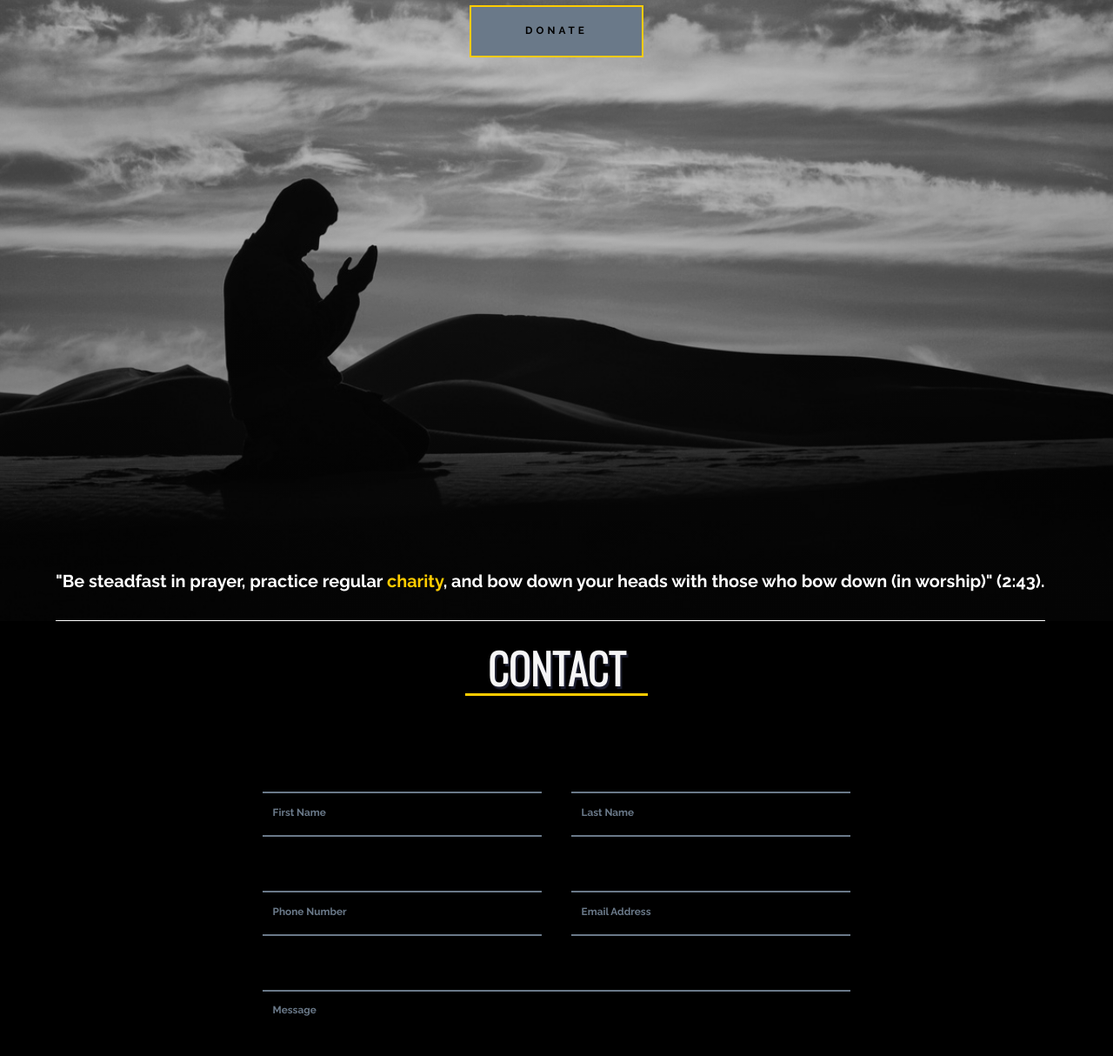
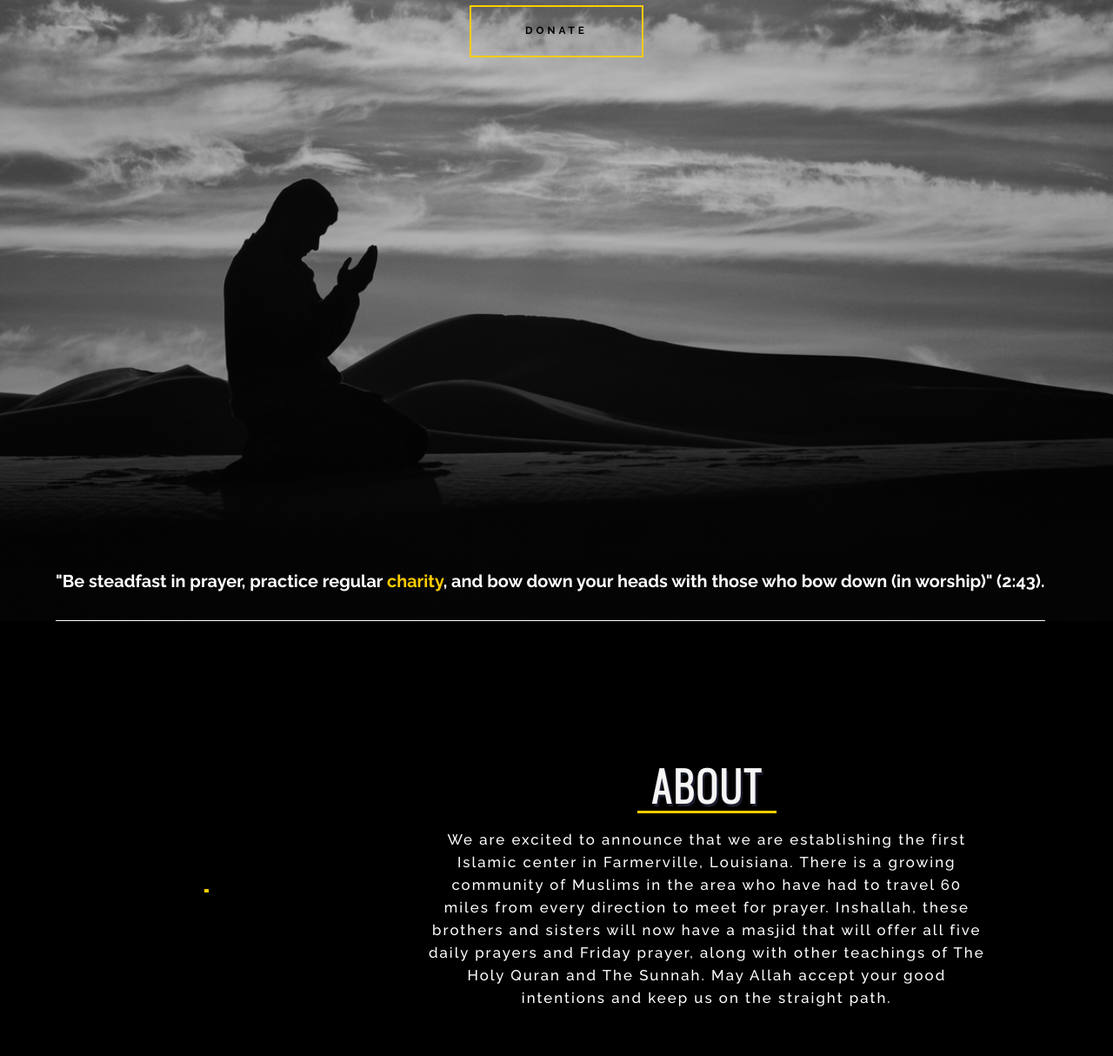
Before and after one commit to omerasiddiqui/icfla, a website: page index.html in a window 1280 px wide. Shown: the part 86-1300 px from the top of the page at 87% size. Drawn offline with nearby package versions, Linux system fonts and the light colour scheme; a web font is replaced by a local one.

Commit message:
css animate

```diff
--- a/index.html
+++ b/index.html
@@ -1,5 +1,6 @@
 <!DOCTYPE html>
 <html lang="en">
+
 <head>
     <meta charset="UTF-8">
     <meta name="viewport" content="width=device-width, initial-scale=1.0">
@@ -9,6 +10,7 @@
     <link rel="stylesheet" href="css/style.css">
     <title>Islamic Center of Farmerville</title>
 </head>
+
 <body>
 
     <!-- header starts here -->
@@ -16,10 +18,13 @@
         <div class="wrapper">
             <div class="header-text-div">
                 <h1 class="heading-text animated fadeInUp">Islamic Center of Farmerville</h1>
-                    <a class="donate animated fadeInUp" href="https://www.gofundme.com/islamic-center-of-farmerville">Donate</a>
+            </div>
+            <div class="donate-container">
+                    <a class="donate animated hide" href="https://www.gofundme.com/islamic-center-of-farmerville">Donate</a>
             </div>
             <div class="quotes">
-                    <h5 class="animated fadeInUp">"Be steadfast in prayer, practice regular <span class="charity">charity</span>, and bow down your heads with those who bow down (in worship)" (2:43).</h5>
+                <h5 class="animated fadeInUp">"Be steadfast in prayer, practice regular <span class="charity">charity</span>,
+                    and bow down your heads with those who bow down (in worship)" (2:43).</h5>
 
                 <!-- generated in js -->
             </div>
@@ -30,14 +35,29 @@
 
     <!-- main starts here -->
     <main>
+
+        <div class="about">
+            <div class="about-left"><h3><div class="prayerTimesWrapper">
+                    <div class="prayerTimes animated fadeInUp" style="color: white;"></div>
+                </div></h3></div>
+            <div class="about-right">
+                <h1 class="heading-text about-heading">about</h1>
+                <p class="about-content">
+                    We are excited to announce that we are establishing the first Islamic center in Farmerville, Louisiana.
+                    There is a growing community of Muslims in the area who have had to travel 60 miles from every
+                    direction to meet for prayer. Inshallah, these brothers and sisters will now have a masjid that will offer
+                    all five daily prayers and Friday prayer, along with other teachings of The Holy Quran and The Sunnah. May Allah accept
+                    your good intentions and keep us on the straight path.
+                </p>
+            </div>
+        </div>
+
+
         <div class="contact">
             <h2 class="heading-text contact">Contact</h2>
         </div>
         <div class="outer-container">
             <div id="container">
-
-
-
 
                 <span class="input">
                     <input type="text" class="input__field" id="input-1" />
@@ -78,13 +98,6 @@
 
             </div>
         </div>
-                    <div class="prayerTimesWrapper">
-                        <div class="prayerTimes animated fadeInUp" style="color: white;"></div>
-                    </div>
-
-
-
-
 
     </main>
     <!-- main ends here -->
@@ -96,7 +109,9 @@
     <!-- footer ends here -->
 
 
-    <script src="https://code.jquery.com/jquery-3.3.1.min.js" integrity="sha256-FgpCb/KJQlLNfOu91ta32o/NMZxltwRo8QtmkMRdAu8="crossorigin="anonymous"></script>
+    <script src="https://code.jquery.com/jquery-3.3.1.min.js" integrity="sha256-FgpCb/KJQlLNfOu91ta32o/NMZxltwRo8QtmkMRdAu8="
+        crossorigin="anonymous"></script>
     <script src="js/script.js"></script>
 </body>
+
 </html>
--- a/js/script.js
+++ b/js/script.js
@@ -18,8 +18,15 @@ function changeText() {
 
   setInterval(changeText, 8000);
 
+  function makeShake() {
+      $(".donate").removeClass("hide");
+      $(".donate").addClass("flip");
+  }
 
-////// [form script] ////////
+  setInterval(makeShake, 1500)
+
+
+////// [ form script ] ////////
 
 var $input;
 
@@ -54,10 +61,12 @@ $(document).ready(function() {
 
 });
 
+////////////// [ prayer times ] /////////////////////
+
 var API_KEY = "f7a9d9d54358c3cd93b834ec60d1d8be";
 
 jQuery(function($) {
-    $.getJSON('http://muslimsalat.com/denver/daily.json?key=API_KEY&jsoncallback=?', function (times)
+    $.getJSON('http://muslimsalat.com/monroe/daily.json?key=API_KEY&jsoncallback=?', function (times)
     {
         console.log(times);
         $('.prayerTimes')
--- /dev/null
+++ b/sass/partials/_about.scss
@@ -0,0 +1,34 @@
+.about {
+    display: flex;
+    padding: 5% 0%;
+    margin: 0 5%;
+    border-bottom: 1px solid white;
+    z-index: 30;
+}
+
+.about-heading {
+    display: inline-block;
+}
+
+.about-left, .about-right {
+    height: 60vh;
+    color: white;
+    text-align: center;
+    display: flex;
+    justify-content: center;
+    align-items: center;
+}
+
+.about-left {
+    width: 30%;
+}
+
+.about-right {
+    width: 70%;
+    flex-direction: column;
+    letter-spacing: 2px;
+    p {
+        padding: 0 10%;
+        line-height: 1.55;
+    }
+}
--- /dev/null
+++ b/sass/partials/_footer.scss
@@ -0,0 +1,12 @@
+.footer {
+    bottom: 0;
+    background: linear-gradient(to bottom, #000000, #313232);
+    color: white;
+    text-align: center;
+    padding: 10px 0;
+    margin: 0;
+
+    p {
+      margin: 0;
+    }
+  }
--- a/sass/partials/_form.scss
+++ b/sass/partials/_form.scss
@@ -32,7 +32,6 @@ body {
   flex-wrap: wrap;
   justify-content: center;
   align-content: center;
-  // margin-top: 88%;
 }
 
 .input {
@@ -64,7 +63,7 @@ textarea {
   color: $gold;
   font-size: 1.55em;
   font-weight: bold;
-  -webkit-appearance: none;/* for box shadows to show on iOS */
+  -webkit-appearance: none;
 }
 
 .input__field:focus {
@@ -119,19 +118,19 @@ textarea {
   bottom: 0;
 }
 
-.input__field:focus + .input__label .input__label-content,
+.input__field:focus+.input__label .input__label-content,
 .input--filled .input__label-content {
   -webkit-transform: translate3d(0, -90%, 0);
   transform: translate3d(0, -90%, 0);
 }
 
-.input__field:focus + .input__label::before,
+.input__field:focus+.input__label::before,
 .input--filled .input__label::before {
   -webkit-transform: translate3d(0, -0.5em, 0);
   transform: translate3d(0, -0.5em, 0);
 }
 
-.input__field:focus + .input__label::after,
+.input__field:focus+.input__label::after,
 .input--filled .input__label::after {
   -webkit-transform: translate3d(0, 0.5em, 0);
   transform: translate3d(0, 0.5em, 0);
@@ -159,20 +158,3 @@ textarea {
   -webkit-transition: -webkit-transform 0.3s;
   transition: transform 0.3s;
 }
-
-
-
-
-
-
-.footer {
-    bottom: 0;
-    background: linear-gradient(to bottom, #000000, #313232);
-    color: white;
-    text-align: center;
-    padding: 10px 0;
-    margin: 0;
-    p {
-      margin: 0;
-    }
-}
--- a/sass/partials/_header.scss
+++ b/sass/partials/_header.scss
@@ -43,28 +43,20 @@ header {
     color: $gold;
 }
 
-// .donate {
-//     background: radial-gradient(ellipse farthest-corner at right bottom, #FEDB37 0%, #FDB931 8%, #9f7928 30%, #8A6E2F 40%, transparent 80%),
-//                 radial-gradient(ellipse farthest-corner at left top, #FFFFFF 0%, #FFFFAC 8%, #D1B464 25%, #5d4a1f 62.5%, #5d4a1f 100%);
-//     border-radius: 5px;
-//     color: floralwhite;
-//     padding: 1% 2%;
-//     font-size: 1.0rem;
-//     text-decoration: none;
-//     font-family: $heading-font;
-//     border: 0.2px solid transparent;
-//   }
+.hide {
+    opacity: 0;
+}
 
-// .donate:hover {
-//     background: radial-gradient(ellipse farthest-corner at right bottom, #FEDB37 0%, #FDB931 8%, #9f7928 30%, #8A6E2F 40%, transparent 100%),
-//     radial-gradient(ellipse farthest-corner at left top, #FFFFFF 0%, #FFFFAC 9%, #D1B464 27%, #5d4a1f 62.5%, #5d4a1f 30%);
-//     text-decoration: underline;
-// }
+.donate-container {
+    display: flex;
+    justify-content: center;
+    align-items: center;
+}
 
 .donate {
     width: 200px;
     height: 60px;
-    background-color: #6a7989;
+    background-color: transparent;
     color: #000;
     border: 0;
     font-weight: bold;
@@ -78,13 +70,18 @@ header {
     align-items: center;
     margin-top: 1%;
     border: 2px solid $gold;
-  }
+    transition: 0.8s ease;
+    position: sticky;
+    position: -webkit-sticky;
+    top: 4em;
+}
 
-  .donate:hover,
-  .donate:focus {
+.donate:hover,
+.donate:focus {
     outline: 0;
     background-color: #ffcc00;
     color: #000;
     -webkit-transition: -webkit-transform 0.3s;
     transition: transform 0.3s;
-  }
+    transition: 0.2s ease;
+}
--- a/sass/partials/_prayer.scss
+++ b/sass/partials/_prayer.scss
@@ -1,10 +1,13 @@
 .prayerTimes {
     border: 2px solid $gold;
     display: inline-block;
-    padding: 2% 15%;
+    padding: 1% 15%;
+    font-size: 1.4rem;
 }
 
 .prayerTimesWrapper {
     text-align: center;
     margin-bottom: 6%;
+    width: 95%;
+    display: initial;
 }
--- a/sass/style.scss
+++ b/sass/style.scss
@@ -1,5 +1,7 @@
 @import "partials/global";
 @import "partials/setup";
 @import "partials/header";
+@import "partials/about";
 @import "partials/form";
 @import "partials/prayer";
+@import "partials/footer";
```
Also changed, not shown: css/style.css, 1 other file. Lines whose indentation alone changed are shown as unchanged.
